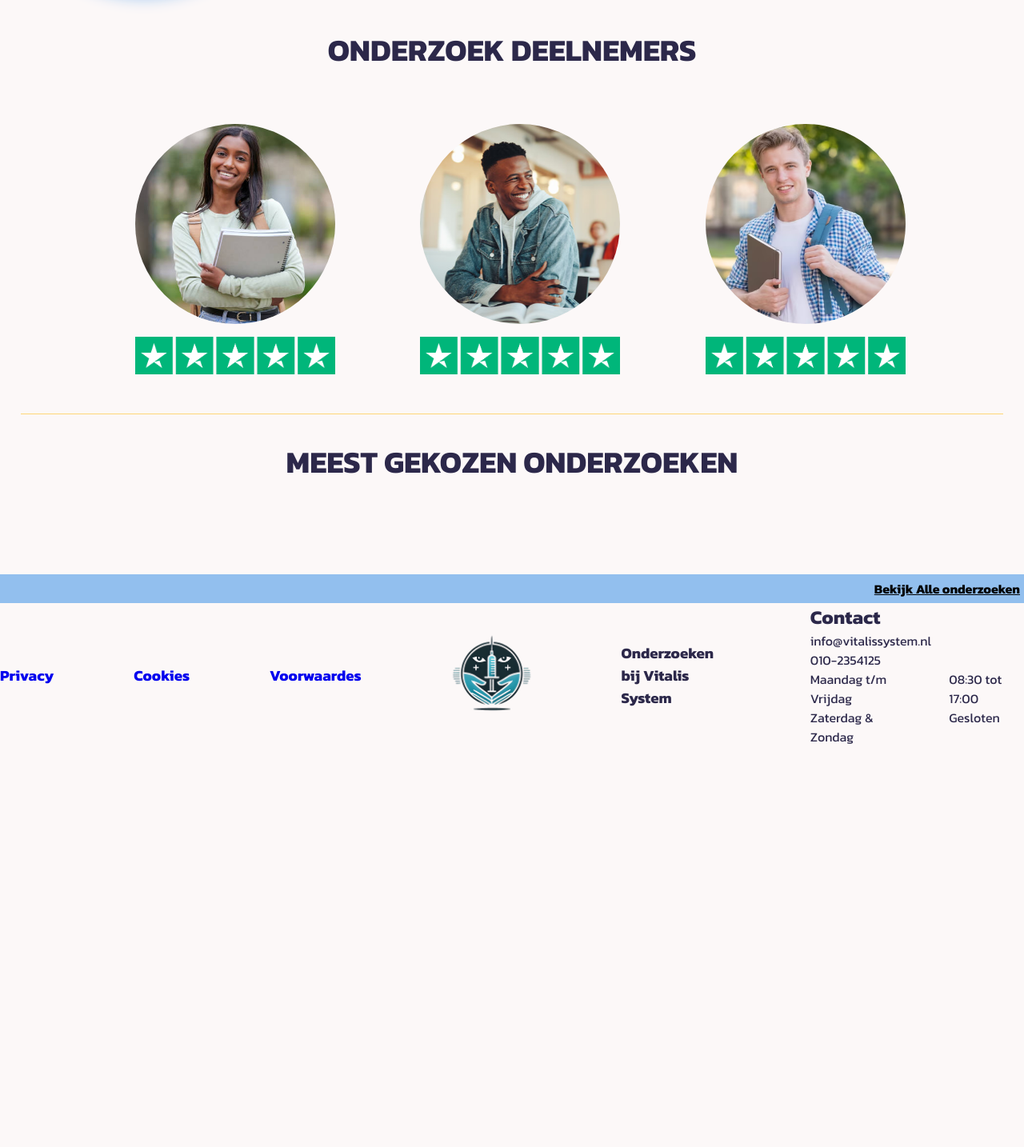
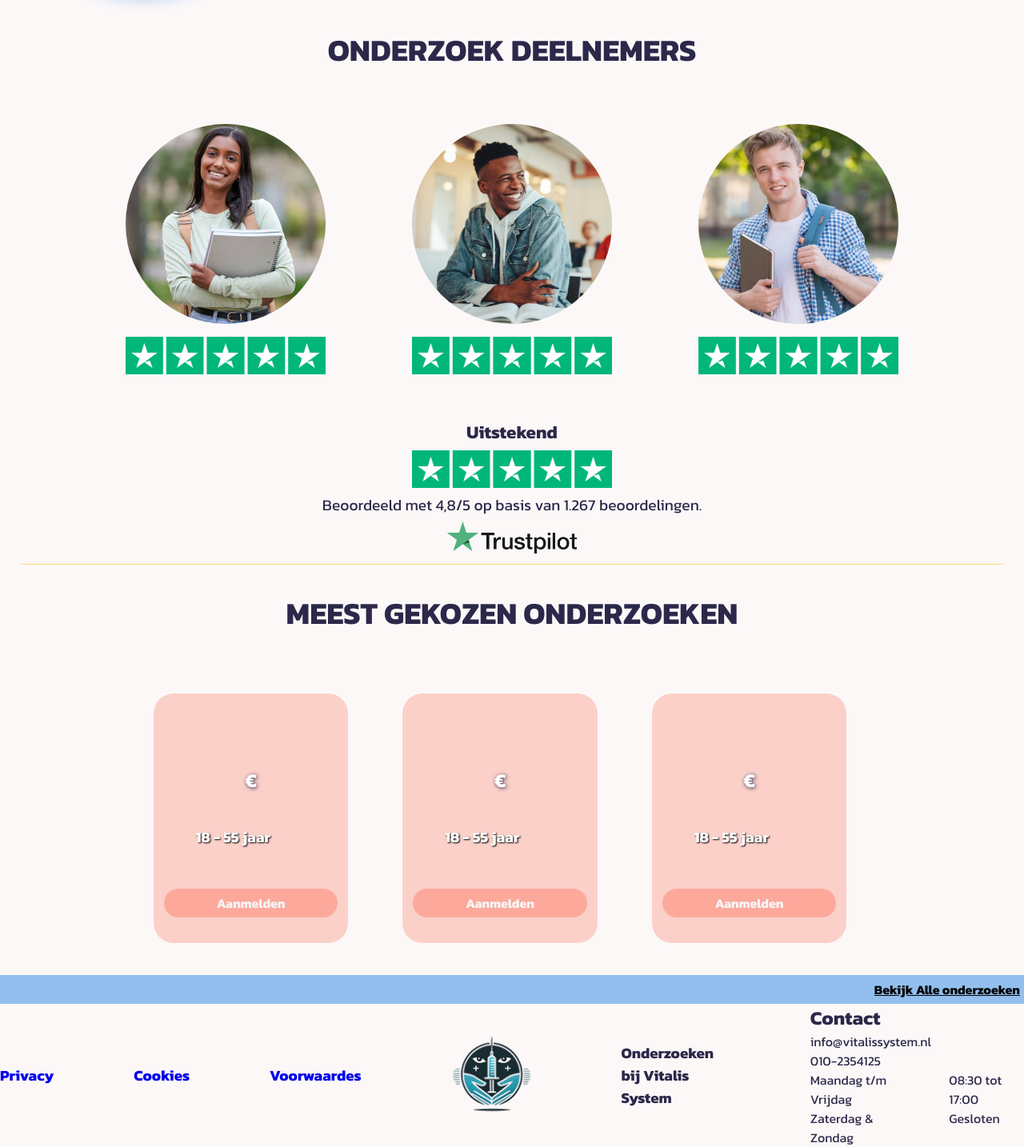
Before and after one commit to justalana/TLE1, a PHP site: page / in a window 1280 px wide. Shown: the part 596-2030 px from the top of the page at 80% size. Before the commit the page ends 1526 px from the top, so only its background shows below. Run offline with PHP 8.4, Linux system fonts and the light colour scheme; data that the repository does not hold is empty.

Commit message:
Centering Fix

```diff
--- a/css/index.css
+++ b/css/index.css
@@ -209,8 +209,9 @@ header section {
 .deelnemer-card {
     display: flex;
     flex-direction: column;
-    justify-content: center;
+    justify-content: flex-start;
     align-items: center;
+    width: 20vw;
 }
 
 .review_stars {
@@ -227,7 +228,7 @@ header section {
 
 #gekozen-onderzoeken {
     display: grid;
-    grid-template-columns: 1fr 1fr 1fr 1fr;
+    grid-template-columns: 1fr 1fr 1fr;
     gap: 3vw;
     padding: 5vh 15vw;
 }
--- a/main-section-three.php
+++ b/main-section-three.php
@@ -15,7 +15,7 @@ shuffle($onderzoeken)
 <h1>MEEST GEKOZEN ONDERZOEKEN</h1>
 <div id="gekozen-onderzoeken">
 
-    <?php for ($i = 0; $i < count($onderzoeken) - 3; $i++) { ?>
+    <?php for ($i = 0; $i < 3; $i++) { ?>
         <div class="gekozen-onderzoek-card">
             <h2><?= $onderzoeken[$i]['experiment'] ?></h2>
             <h2>€<?= $onderzoeken[$i]['money'] ?></h2>
--- a/main-section-two.php
+++ b/main-section-two.php
@@ -39,4 +39,10 @@ $review3 = mysqli_fetch_assoc($result3);
         <p><?= htmlentities($review3['review'])?></p>
     </div>
 </div>
+<div class="trustpilot">
+    <p class="tp-1">Uitstekend</p>
+    <img class="trustpilotstars" src="img/stars-5-1.png" alt="trustpilot">
+    <p class="tp-2">Beoordeeld met 4,8/5 op basis van 1.267 beoordelingen.</p>
+    <img class="trustpilotimg" src="img/Trustpilot_logo.png" alt="trustpilot">
+</div>
 <div class="bar"></div>
```
